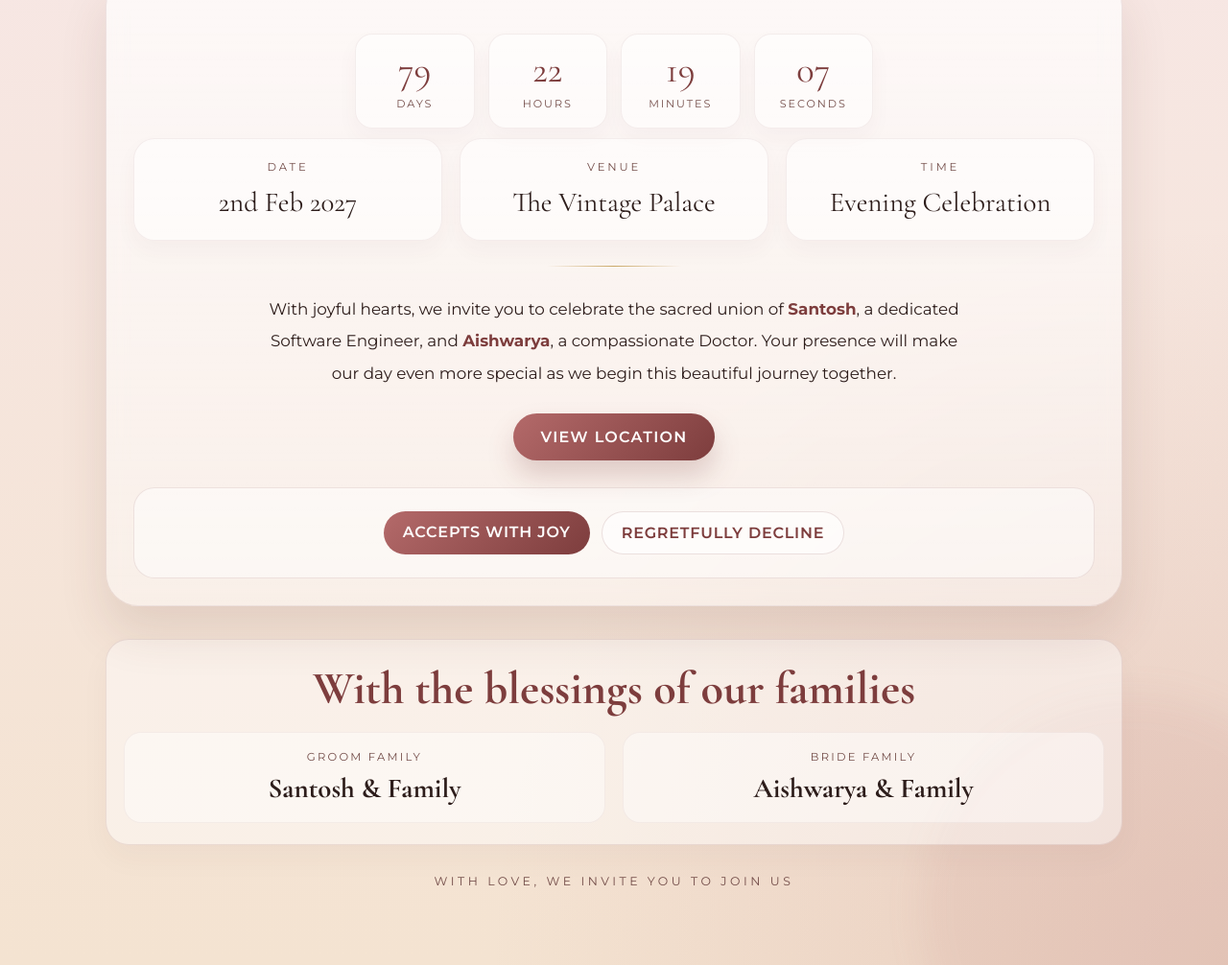
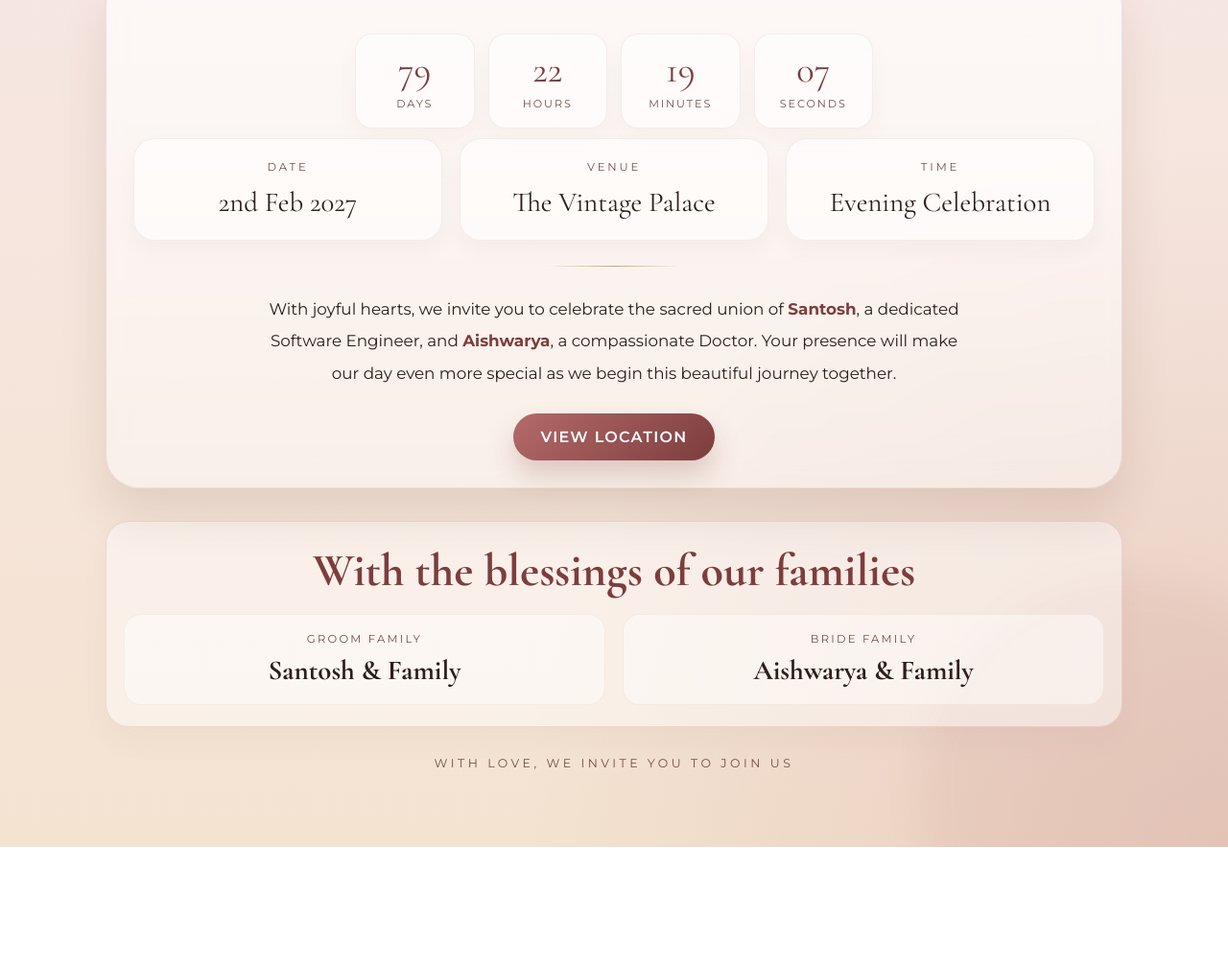
Before and after one commit to marriage-invitation-2027/santosh-weds-aishwarya, a plain HTML site: page index.html in a window 1280 px wide. Shown: the part 1033-2039 px from the top of the page at 96% size. After the commit the page ends 1916 px from the top, so only its background shows below. Drawn offline with nearby package versions, Linux system fonts and the light colour scheme.

Commit message:
Finalize invitation page refinements

```diff
--- a/index.html
+++ b/index.html
@@ -610,12 +610,6 @@
             </a>
           </div>
 
-          <div class="rsvp-box">
-            <div class="rsvp-actions">
-              <a class="rsvp-btn primary" href="mailto:hello@example.com?subject=RSVP%20for%20Santosh%20%26%20Aishwarya%20Wedding">Accepts with Joy</a>
-              <a class="rsvp-btn secondary" href="mailto:hello@example.com?subject=Regret%20for%20Santosh%20%26%20Aishwarya%20Wedding">Regretfully Decline</a>
-            </div>
-          </div>
         </section>
 
         <section class="family-section">
```
